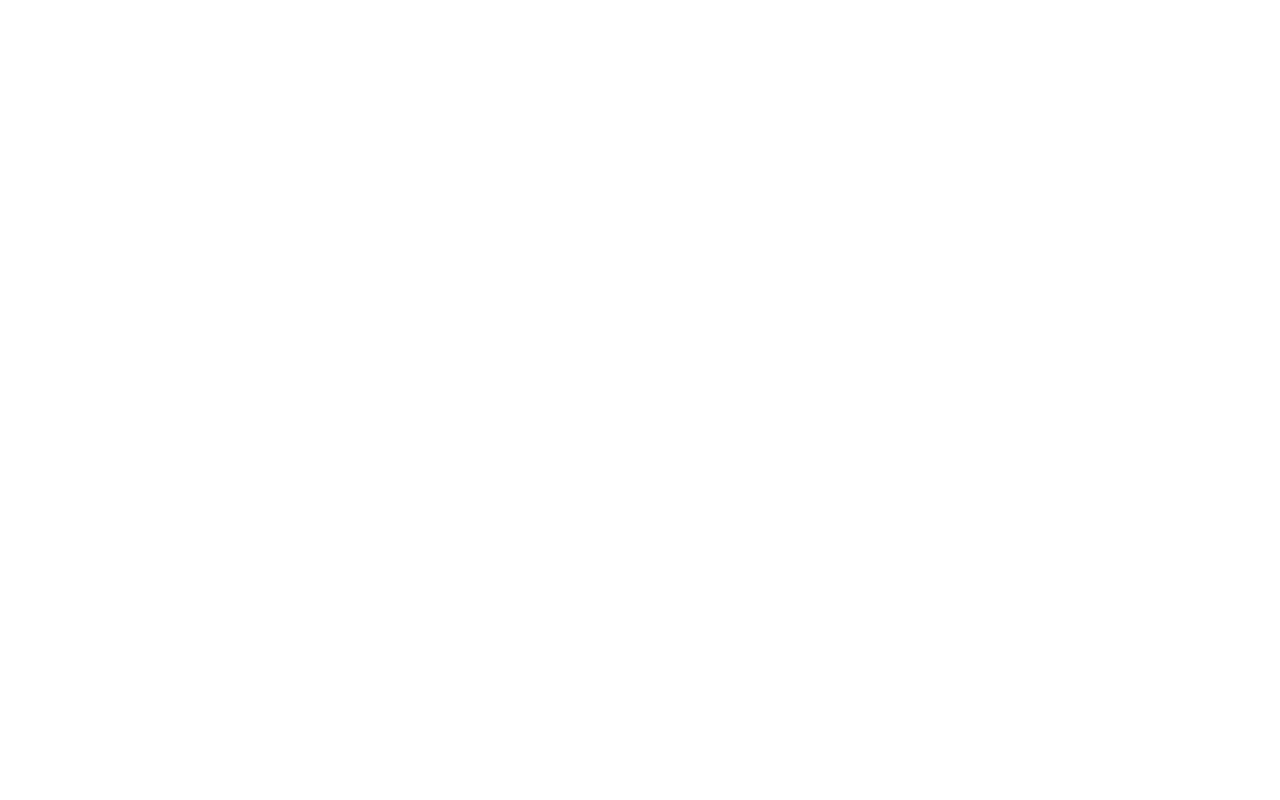
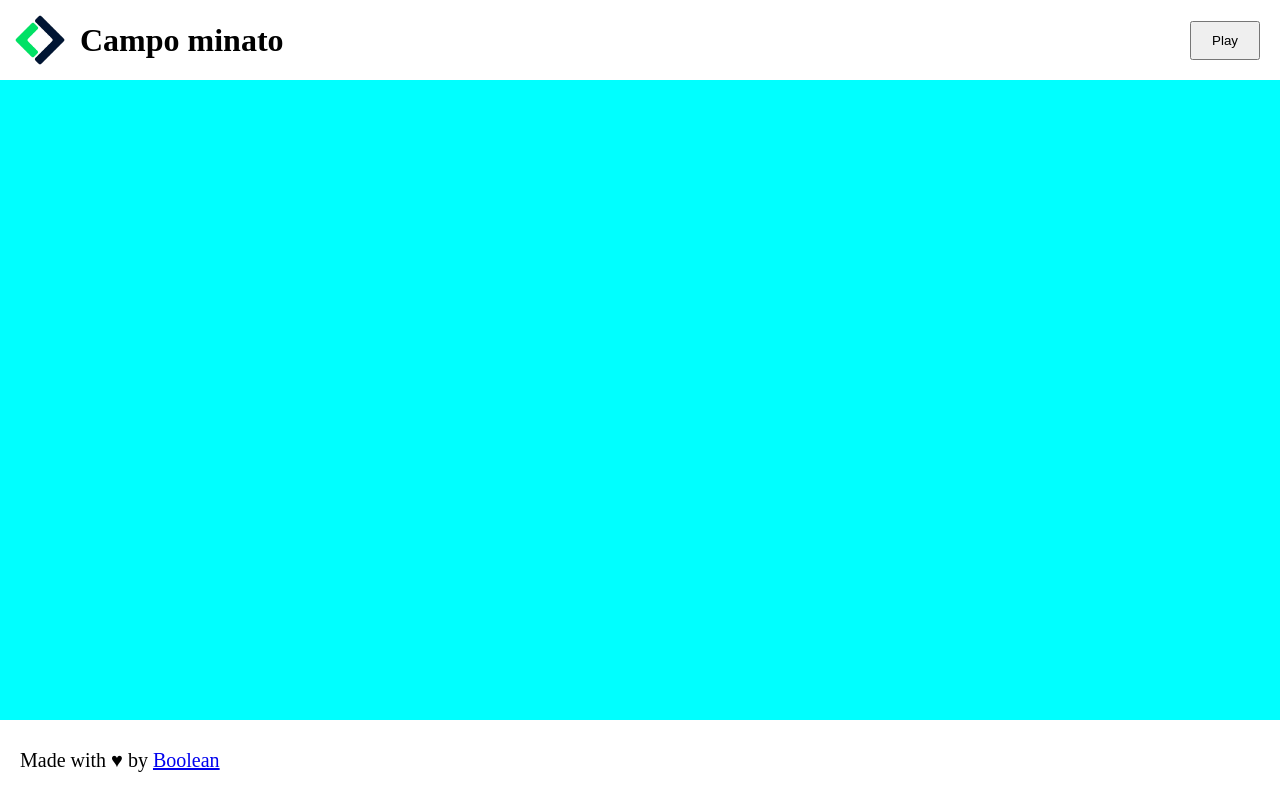
Before and after one commit to FrankFabbriRebe/js-campominato-grid, a plain HTML site: page esercizio base/index.html in a window 1280 px wide. Drawn offline with Linux system fonts and the light colour scheme.

Commit message:
config: base elements

```diff
--- a/esercizio base/index.html
+++ b/esercizio base/index.html
@@ -13,7 +13,28 @@
 
 <body>
 
+    <header>
 
+        <div class="logo">
+            <img src="../esercizio base/img/mobile-logo.png" alt="logo">
+            <h1>Campo minato</h1>
+        </div>
+
+        <div class="buttons">
+            <button>Play</button>
+        </div>
+
+    </header>
+
+    <main>
+
+    </main>
+
+    <footer>
+
+        <span>Made with &#x2665; by <a href="#">Boolean</a></span>
+
+    </footer>
 
     <!-- link script.js -->
     <script src="script.js"></script>
--- a/esercizio base/style.css
+++ b/esercizio base/style.css
@@ -4,3 +4,41 @@
     padding: 0;
     box-sizing: border-box;
 }
+
+header  {
+    height: 10vh;
+    display: flex;
+    justify-content: space-between;
+}
+
+.logo   {
+    display: flex;
+    align-items: center;
+}
+
+.logo img  {
+    height: 10vh;
+}
+
+.buttons    {
+    display: flex;
+    align-items: center;
+    margin-right: 20px;
+}
+
+.buttons button {
+    padding: 10px 20px;
+}
+
+main    {
+    height: 80vh;
+    background-color: aqua;
+}
+
+footer  {
+    height: 10vh;
+    font-size: 20px;
+    display: flex;
+    align-items: center;
+    padding-left: 20px;
+}
```
